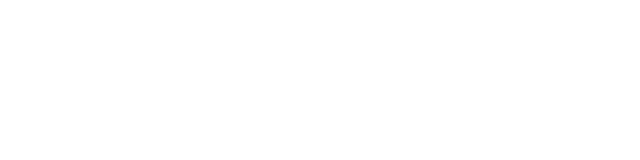
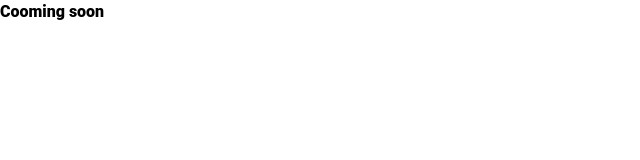
Before and after one commit to pearl1337/edu, a Vue app: page / in a window 1280 px wide. Shown: the top 160 px of the page, without its empty margins (0-640 px from the left). Built offline with nearby package versions, Linux system fonts and the light colour scheme.

Commit message:
added vuetify package

```diff
--- a/package.json
+++ b/package.json
@@ -9,7 +9,8 @@
     "preview": "vite preview"
   },
   "dependencies": {
-    "vue": "^3.2.47"
+    "vue": "^3.2.47",
+    "vuetify": "^3.2.4"
   },
   "devDependencies": {
     "@vitejs/plugin-vue": "^4.1.0",
--- a/src/App.vue
+++ b/src/App.vue
@@ -1,2 +1,7 @@
 <template>
+  <div>
+    <p class="font-weight-black">
+      Cooming soon
+    </p>
+  </div>
 </template>
--- a/src/main.ts
+++ b/src/main.ts
@@ -1,4 +1,17 @@
 import { createApp } from 'vue'
 import App from './App.vue'
 
-createApp(App).mount('#app')
+import 'vuetify/styles'
+import { createVuetify } from 'vuetify'
+import * as components from 'vuetify/components'
+import * as directives from 'vuetify/directives'
+
+const vuetify = createVuetify({
+  components,
+  directives,
+})
+
+const app = createApp(App)
+
+app.use(vuetify)
+app.mount('#app')
```
Also changed, not shown: 1 other file (tests, documents, lock files or other folders).
